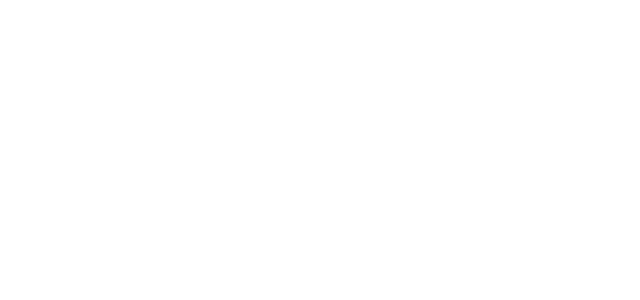
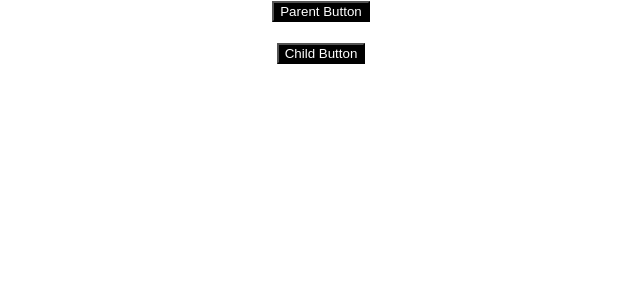
Before and after one commit to johnshift/react-hooks, a React (Create React App) app: page /use-imperative-handle in a window 1280 px wide. Shown: the top 300 px of the page, without its empty margins (319-959 px from the left). Built offline with nearby package versions, Linux system fonts and the light colour scheme.

Commit message:
useImperativeHandle

```diff
--- a/src/App.js
+++ b/src/App.js
@@ -6,6 +6,8 @@ import UseState from "./pages/UseState";
 import UseReducer from "./pages/UseReducer";
 import UseEffect from "./pages/UseEffect";
 import UseRef from "./pages/UseRef";
+import UseLayoutEffect from "./pages/UseLayoutEffect";
+import UseImperativeHandle from "./pages/UseImperativeHandle";
 
 function App() {
   return (
@@ -30,6 +32,9 @@ function App() {
                 <Link to="use-layout-effect">useLayoutEffect</Link>
               </li>
               <li>
+                <Link to="use-imperative-handle">useImperativeHandle</Link>
+              </li>
+              <li>
                 <Link to="use-context">useContext</Link>
               </li>
               <li>
@@ -37,9 +42,6 @@ function App() {
               </li>
               <li>
                 <Link to="use-memo">useMemo</Link>
-              </li>
-              <li>
-                <Link to="use-imperative-handle">useImperativeHandle</Link>
               </li>
 
               <li>
@@ -59,6 +61,12 @@ function App() {
           <Route path="/use-ref">
             <UseRef />
           </Route>
+          <Route path="/use-layout-effect">
+            <UseLayoutEffect />
+          </Route>
+          <Route path="/use-imperative-handle">
+            <UseImperativeHandle />
+          </Route>
         </Switch>
       </div>
     </Router>
--- /dev/null
+++ b/src/pages/UseImperativeHandle.js
@@ -0,0 +1,45 @@
+import { useState, useRef, forwardRef, useImperativeHandle } from "react";
+
+// Note:
+//  - useImperativeHandle is used on functional components
+//    who have methods that needs to be invoked from the outside
+//    (where usual passing of functions through props is not possible)
+
+// forwardRef -> allows a functional component to accept ref from parent
+const Button = forwardRef((props, ref) => {
+  const [toggle, setToggle] = useState(false);
+
+  useImperativeHandle(ref, () => ({
+    alterToggle() {
+      setToggle(!toggle);
+    },
+  }));
+
+  return (
+    <>
+      <button>Child Button</button>
+      {toggle && <p>Toggle</p>}
+    </>
+  );
+});
+
+const UseImperativeHandle = () => {
+  const buttonRef = useRef(null);
+
+  return (
+    <div>
+      <button
+        onClick={() => {
+          buttonRef.current.alterToggle();
+        }}
+      >
+        Parent Button
+      </button>
+      <br />
+      <br />
+      <Button ref={buttonRef} />
+    </div>
+  );
+};
+
+export default UseImperativeHandle;
--- /dev/null
+++ b/src/pages/UseLayoutEffect.js
@@ -0,0 +1,22 @@
+import { useLayoutEffect, useEffect } from "react";
+
+// Note:
+//  - useLayoutEffect is always called before render
+//  - useEffect is called after render
+const UseLayoutEffect = () => {
+  useLayoutEffect(() => {
+    console.log("UseLayoutEffect");
+  }, []);
+
+  useEffect(() => {
+    console.log("UseEffect");
+  }, []);
+
+  return (
+    <div>
+      <h1>todo</h1>
+    </div>
+  );
+};
+
+export default UseLayoutEffect;
```
